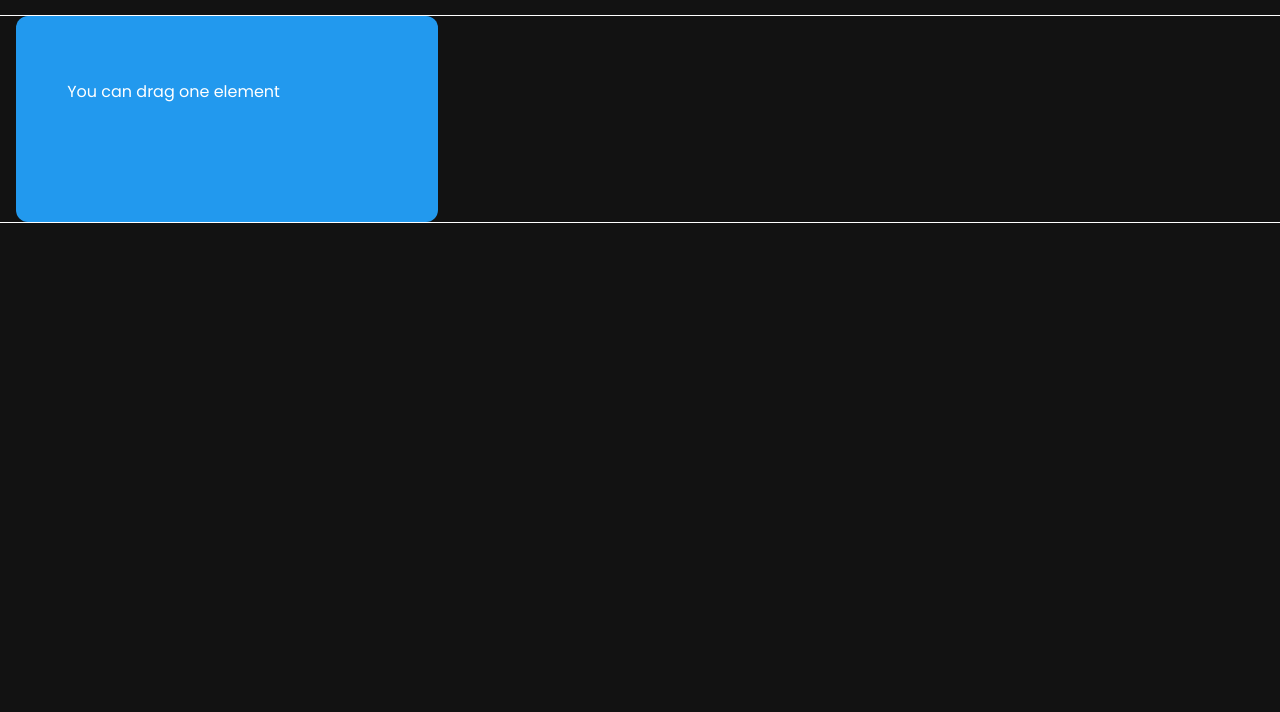
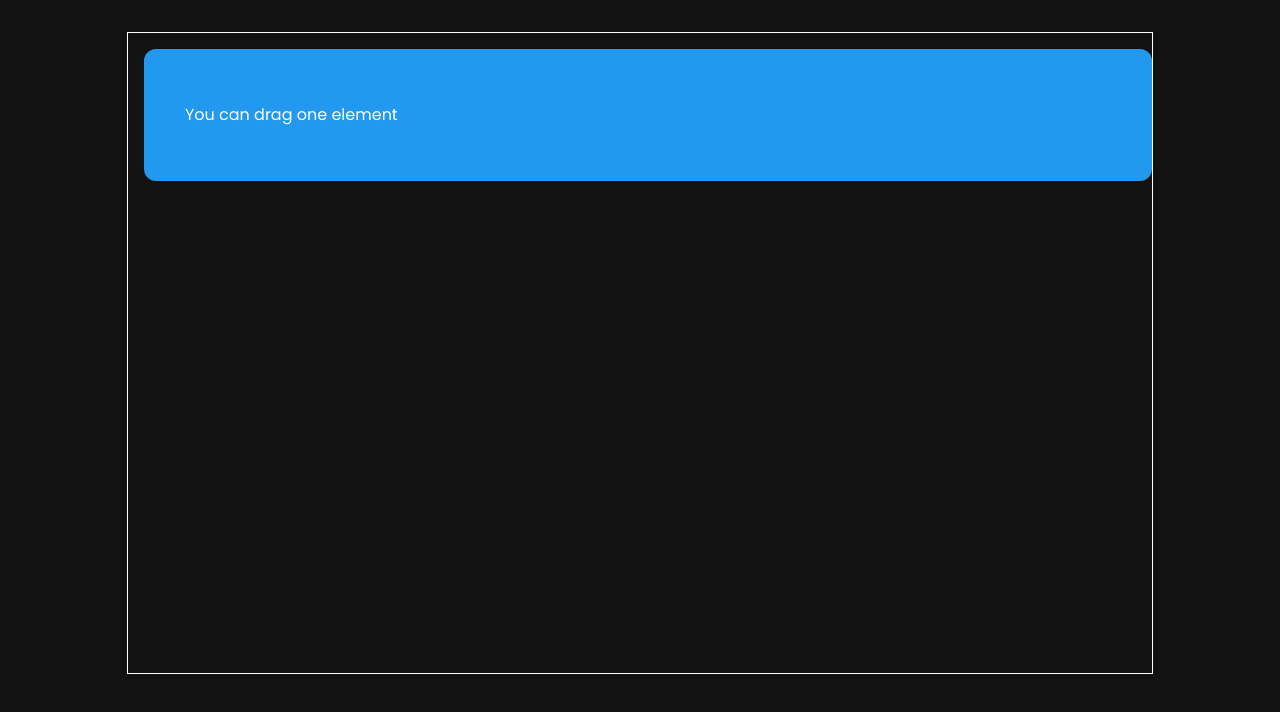
Before and after one commit to Zevhys/tool-jam-4, a website built with webpack: page src/index.html in a window 1280 px wide. Built offline with nearby package versions, Linux system fonts and the light colour scheme; what @interactjs/interact would draw is missing.

Commit message:
Style container

```diff
--- a/src/styles/main.css
+++ b/src/styles/main.css
@@ -4,14 +4,16 @@ html {
 }
 
 .category {
-  outline: 1px solid;
-  width: 100%;
-  height: 100%;
+  border: 1px solid;
+  width: 80vw;
+  height: 80vh;
+  margin: auto;
+  margin-top: 2em;
 }
 
 .kanban-item {
-  width: 25%;
-  min-height: 6.5em;
+  /* width: 25%;
+  min-height: 6.5em; */
   margin: 1rem 0 0 1rem;
   background-color: #29e;
   color: white;
```
